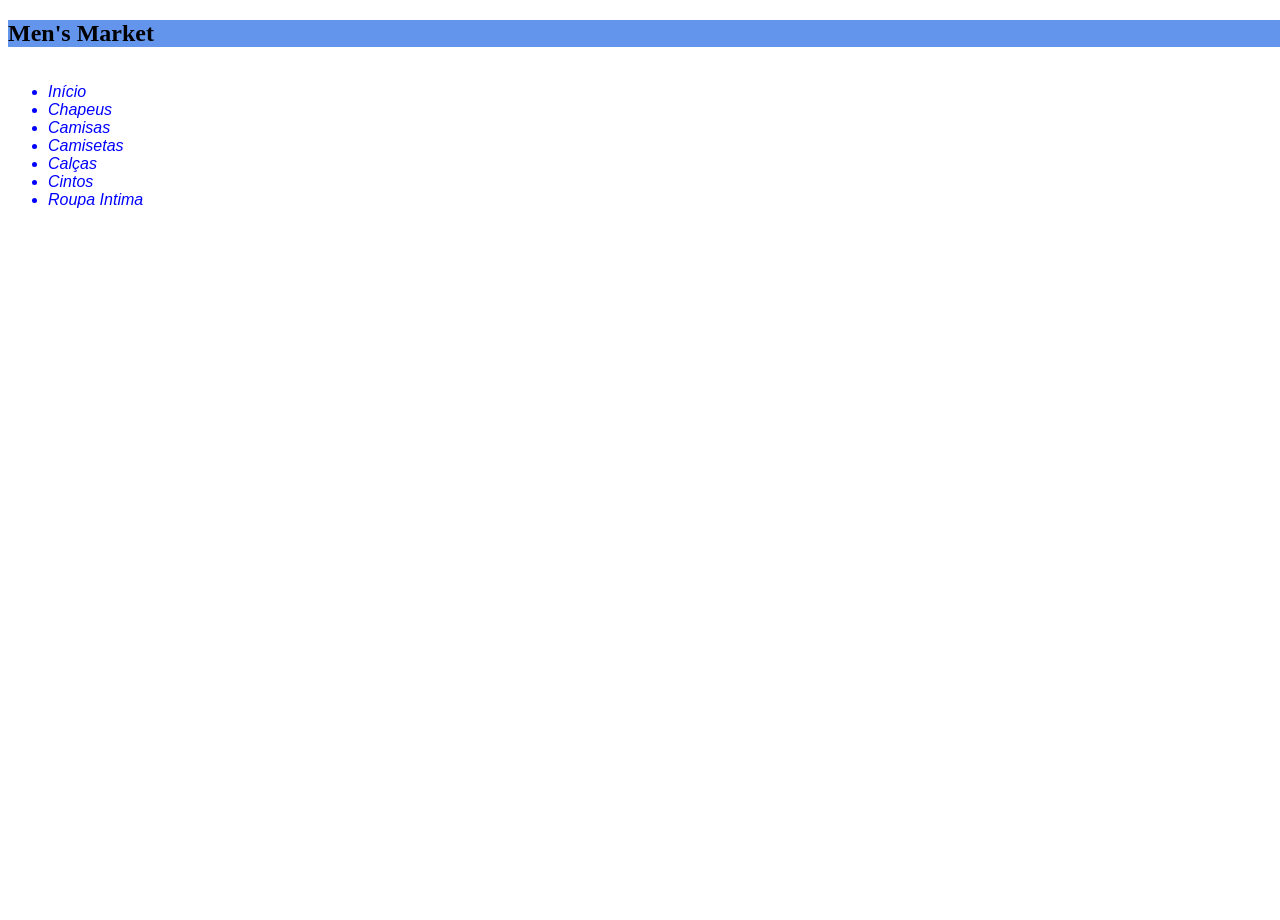
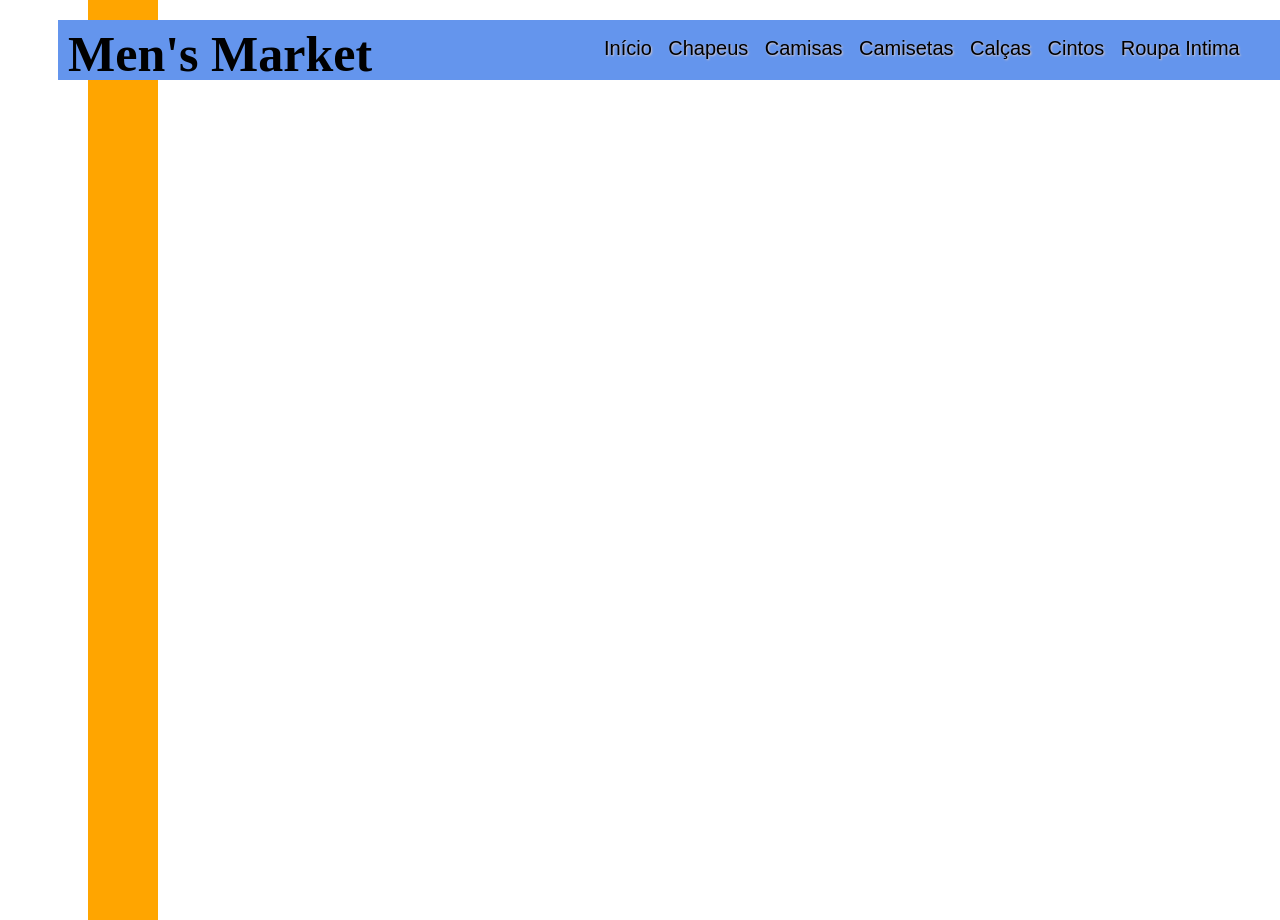
Before and after one commit to Fabiocwb/mens_market_html5, a plain HTML site: page index.html in a window 1280 px wide. Shown: the top 920 px of the page. Before the commit the page ends 800 px from the top, so only its background shows below. Drawn offline with Linux system fonts and the light colour scheme; a web font is replaced by a local one.

Commit message:
Realizado modificações no menu

```diff
--- a/_css/estilo.css
+++ b/_css/estilo.css
@@ -1,22 +1,59 @@
+@charset "UTF-8";
+@font-face{
+	font-family: 'FontStencil';
+	src: url("../_fonts/Bronx\ Bystreets.ttf");
+
+}
+
 body{
     background-color: white;
+    font-family: Arial, sans-serif;
+}
+
+div#principal{
+    width: 900px;
+    margin: 20px auto 0 50px;
+
+}
+
+section#barra_cima h1{
+    font-family: 'FontStencil';
+    font-size: 50px;
+    margin-top: 0px;
 }
 
 nav#menu{
-    font-style: italic;
-    font-family: sans-serif;
-    color: blue;
+    display: block;
     position: absolute;
+    top: -5px;
+    left: 500px;
+}
+
+nav#menu li{
+    list-style: none;
+    display: inline-block;
+    font-size: 20px;
+    text-shadow: 1px 1px 2px rgb(212, 196, 196);
+    padding: 4px;
+    margin: 2px;
+
+}
+
+section#barra_esquerda{
+    background-color: orange;
+    margin: -50px 20px 0px 30px;
+    width: 70px;
+    height: 950px;
+    float: left;
+    position: static;
 
 }
 
 section#barra_cima{
     background-color: cornflowerblue;
-    width: 1000pt;
-    position: relative;
-}
-
-section#barra_esquerda{
-    background-color: orange;
+    width: 950pt;
+    height: 50px;
+    padding: 5px 0px 5px 10px;
+    position: absolute;
 
 }
```
